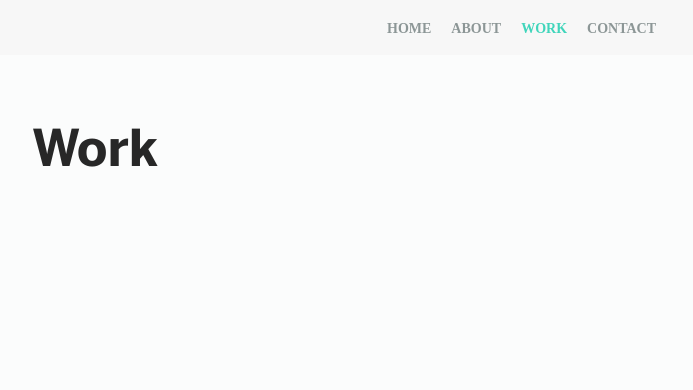
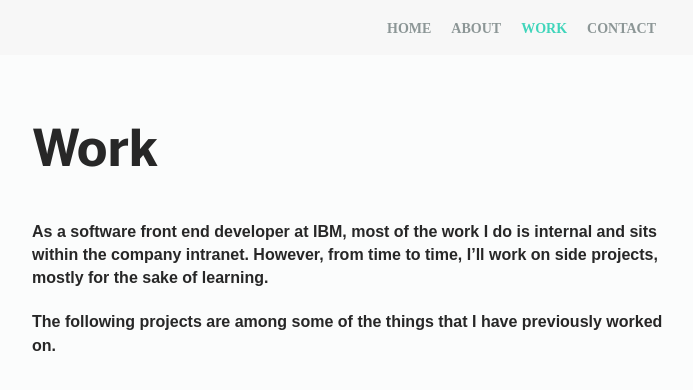
Before and after one commit to techtolentino/techtolentino.github.io, a Jekyll site: the page built from work.md, in a window 1280 px wide. Shown: the top 390 px of the page, without its empty margins (288-981 px from the left). Built offline with Jekyll 4.4.1, drawn with Linux system fonts in a browser that asks for light colours; some web fonts are replaced.

Commit message:
adding overview of work

```diff
--- a/work.md
+++ b/work.md
@@ -2,3 +2,7 @@
 layout: default
 title: Work
 ---
+
+As a software front end developer at IBM, most of the work I do is internal and sits within the company intranet. However, from time to time, I'll work on side projects, mostly for the sake of learning.
+
+The following projects are among some of the things that I have previously worked on.
```
